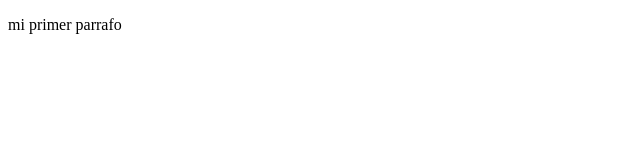
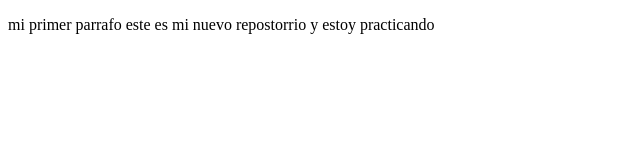
Before and after one commit to DiegoA-21/proyectoDemoCursoPrework, a plain HTML site: page index.html in a window 1280 px wide. Shown: the whole page, without its empty margins (0-640 px from the left). Drawn offline with Linux system fonts and the light colour scheme.

Commit message:
cambio agregamos que es nuestro primer repostorio

```diff
--- a/index.html
+++ b/index.html
@@ -7,6 +7,8 @@
     <title>hola mundo ;) </title>
 </head>
 <body>
-    <p>mi primer parrafo</p>
+    <p>mi primer parrafo
+        este es mi nuevo repostorrio y estoy practicando
+    </p>
 </body>
 </html>
```
